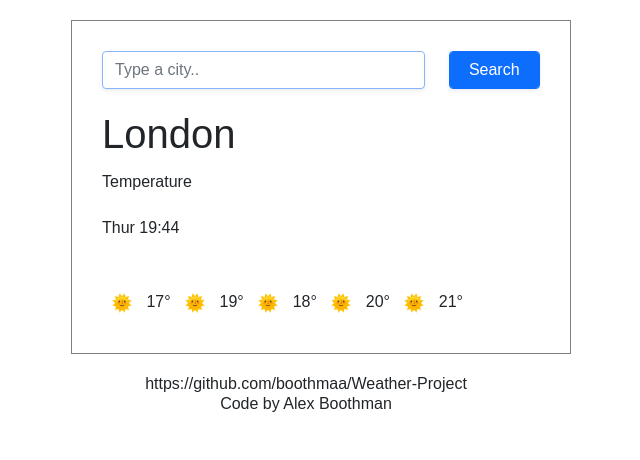
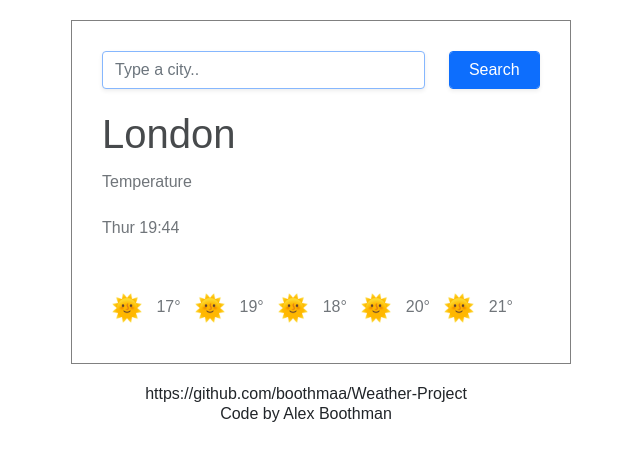
Before and after one commit to boothmaa/Weather-Project, a website built with Parcel: page index.html in a window 1280 px wide. Shown: the whole page, without its empty margins (319-959 px from the left). Built offline with nearby package versions, Linux system fonts and the light colour scheme.

Commit message:
Changing colouring

```diff
--- a/script.js
+++ b/script.js
@@ -1,5 +1,5 @@
 function showtemp(search) {
-  let temperature = Math.round(search.data.main.temp);
+  let temperature = search.data.main.temp;
   let content = document.querySelector("p");
   console.log(content);
   content.innerHTML = `Current temperature is ${temperature}°C`;
--- a/weatherstyle.css
+++ b/weatherstyle.css
@@ -3,6 +3,7 @@ h1 {
   line-height: 50px;
   font-family: Arial, Helvetica, sans-serif;
   font-weight: 200;
+  color: rgb(71, 74, 76);
 }
 
 .search-bar {
@@ -10,7 +11,7 @@ h1 {
   margin-bottom: 30px;
   padding: 20px;
 }
-  .footnote {
+.footnote {
   font-family: Arial, Helvetica, sans-serif;
   margin-right: 30px;
   text-align: center;
@@ -22,7 +23,7 @@ p {
   right: 10px;
 }
 .sun {
-  max-width: 40px;
+  max-width: 50px;
   display: inline-block;
   padding: 10px;
 }
@@ -37,7 +38,7 @@ p {
   margin-right: auto;
 }
 
-content. {
-  colour: rgb(112, 117, 122);
+.content {
+  color: rgb(112, 117, 122);
   margin-right: auto;
 }
```
